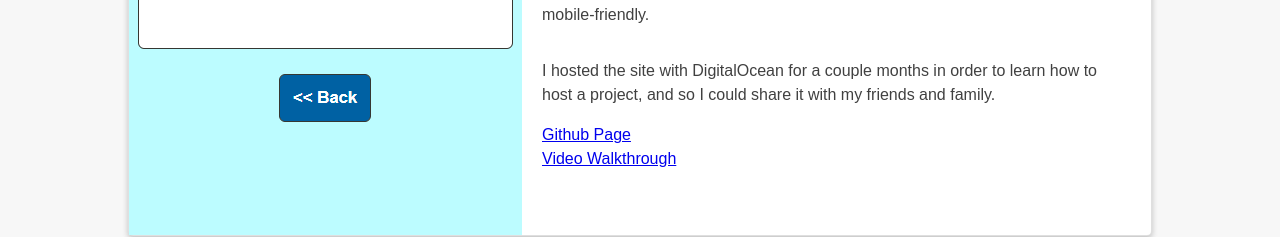
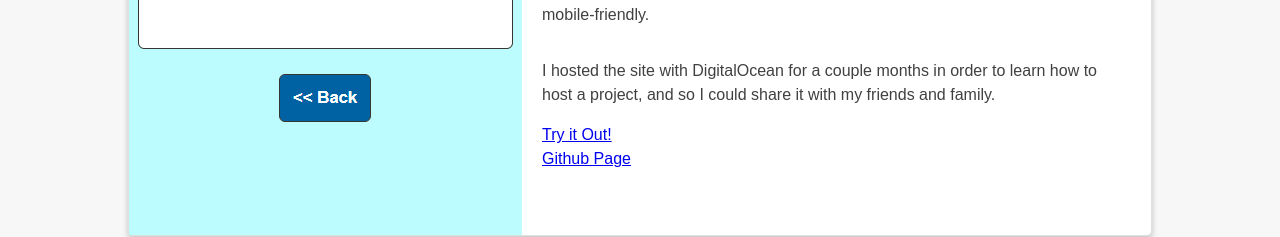
Before and after one commit to Deraj21/jaredmtanner-portfolio, a React (Create React App) app: page / in a window 1280 px wide. Shown: the part 2320-2557 px from the top of the page. Built offline with nearby package versions, Linux system fonts and the light colour scheme; the HTML template or start-up script is replaced by a standard one.

Commit message:
update hangman link

```diff
--- a/src/data.js
+++ b/src/data.js
@@ -80,12 +80,12 @@ const data = {
       ],
       links: [
         {
+          url: "https://mysterious-waters-17864.herokuapp.com",
+          text: "Try it Out!"
+        },
+        {
           url: "https://github.com/Deraj21/hangman-website",
           text: "Github Page"
-        },
-        {
-          url: "https://www.youtube.com/watch?v=_AAaCuGeVjE",
-          text: "Video Walkthrough"
         }
       ]
     },
```
